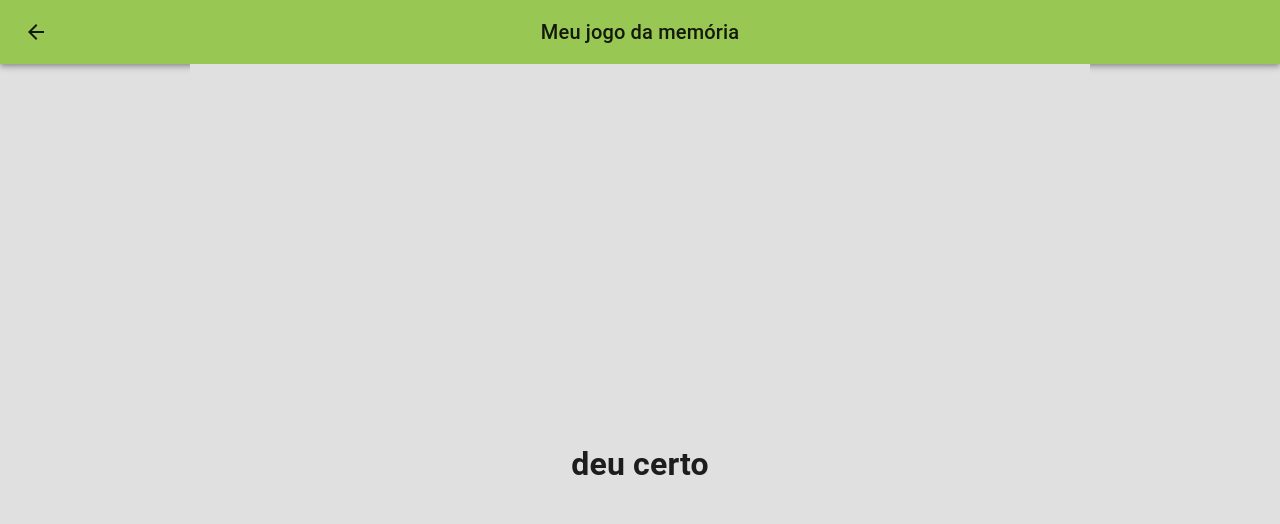
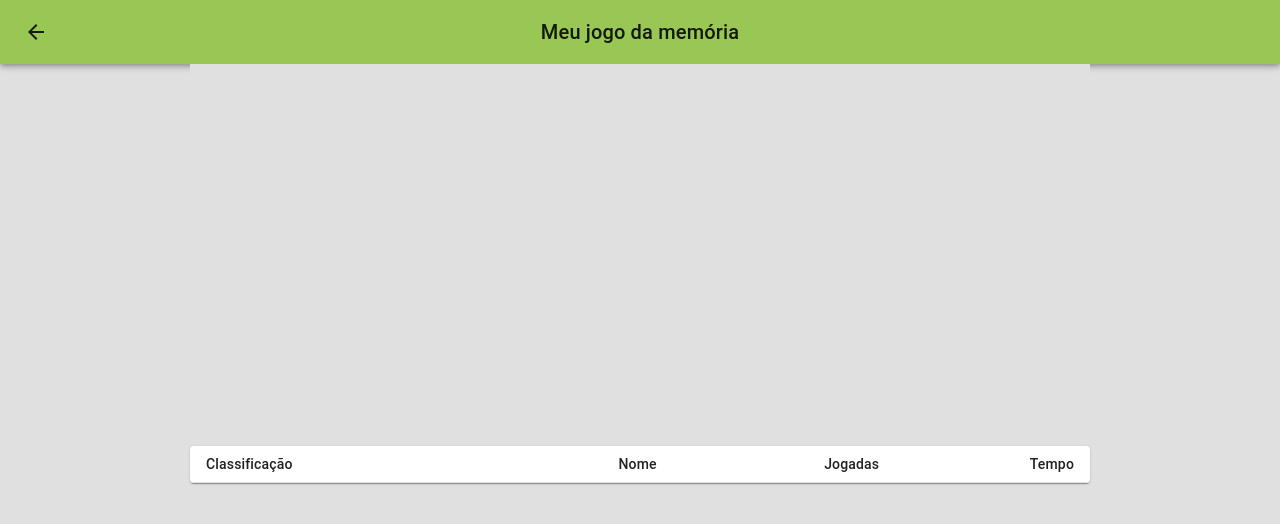
Before and after one commit to Crhist0/22-07-04-revisao-react-game, a React (Create React App) app: page /ranking in a window 1280 px wide. Shown: the top 524 px of the page. Built offline with nearby package versions, Linux system fonts and the light colour scheme.

Commit message:
add tabela e sort

```diff
--- /dev/null
+++ b/src/Components/TabelaSimples.tsx
@@ -0,0 +1,77 @@
+import * as React from 'react';
+import Table from '@mui/material/Table';
+import TableBody from '@mui/material/TableBody';
+import TableCell from '@mui/material/TableCell';
+import TableContainer from '@mui/material/TableContainer';
+import TableHead from '@mui/material/TableHead';
+import TableRow from '@mui/material/TableRow';
+import Paper from '@mui/material/Paper';
+
+type Row = {
+    nome: string;
+    jogadas: number;
+    tempo: string
+}
+
+const localStorageRows: Row[] = [
+{
+    nome: "Bread Pitt",
+    jogadas: 10,
+    tempo: '2:00'
+},
+{
+    nome: "Lola Pakita",
+    jogadas: 12,
+    tempo: '2:15'
+},
+{
+    nome: "Zack",
+    jogadas: 15,
+    tempo: '2:45'
+},
+];
+
+// window.localStorage.setItem('ranking', JSON.stringify(localStorageRows))
+
+function comparar(a: Row, b: Row) {
+    return a.jogadas - b.jogadas
+}
+
+export default function TabelaSimples() {
+    let rows:Row[] = JSON.parse(window.localStorage.getItem('ranking') || '[]')
+    rows.sort(comparar)
+
+  return (
+    <TableContainer component={Paper} >
+      <Table  size="small">
+        <TableHead>
+          <TableRow>
+            <TableCell>Classificação</TableCell>
+            <TableCell align="right">Nome</TableCell>
+            <TableCell align="right">Jogadas</TableCell>
+            <TableCell align="right">Tempo</TableCell>
+          </TableRow>
+        </TableHead>
+        <TableBody>
+          {rows.map((row, index) => {
+
+
+           return (
+            <TableRow
+              key={index+1}
+              sx={{ '&:last-child td, &:last-child th': { border: 0 } }}
+            >
+              <TableCell component="th" scope="row">
+                {index+1}
+              </TableCell>
+              <TableCell align="right">{row.nome}</TableCell>
+              <TableCell align="right">{row.jogadas}</TableCell>
+              <TableCell align="right">{row.tempo}</TableCell>
+            </TableRow>
+          )
+          })}
+        </TableBody>
+      </Table>
+    </TableContainer>
+  );
+}
--- a/src/Pages/Ranking.tsx
+++ b/src/Pages/Ranking.tsx
@@ -1,11 +1,12 @@
 import {} from '@mui/material'
 import ContainerFlex from '../Components/ContainerFlex'
+import TabelaSimples from '../Components/TabelaSimples'
 function Ranking() {
 
     return(
         <>
             <ContainerFlex>
-                <h1>deu certo</h1>
+                <TabelaSimples/>
             </ContainerFlex>
         </>
     )
```
